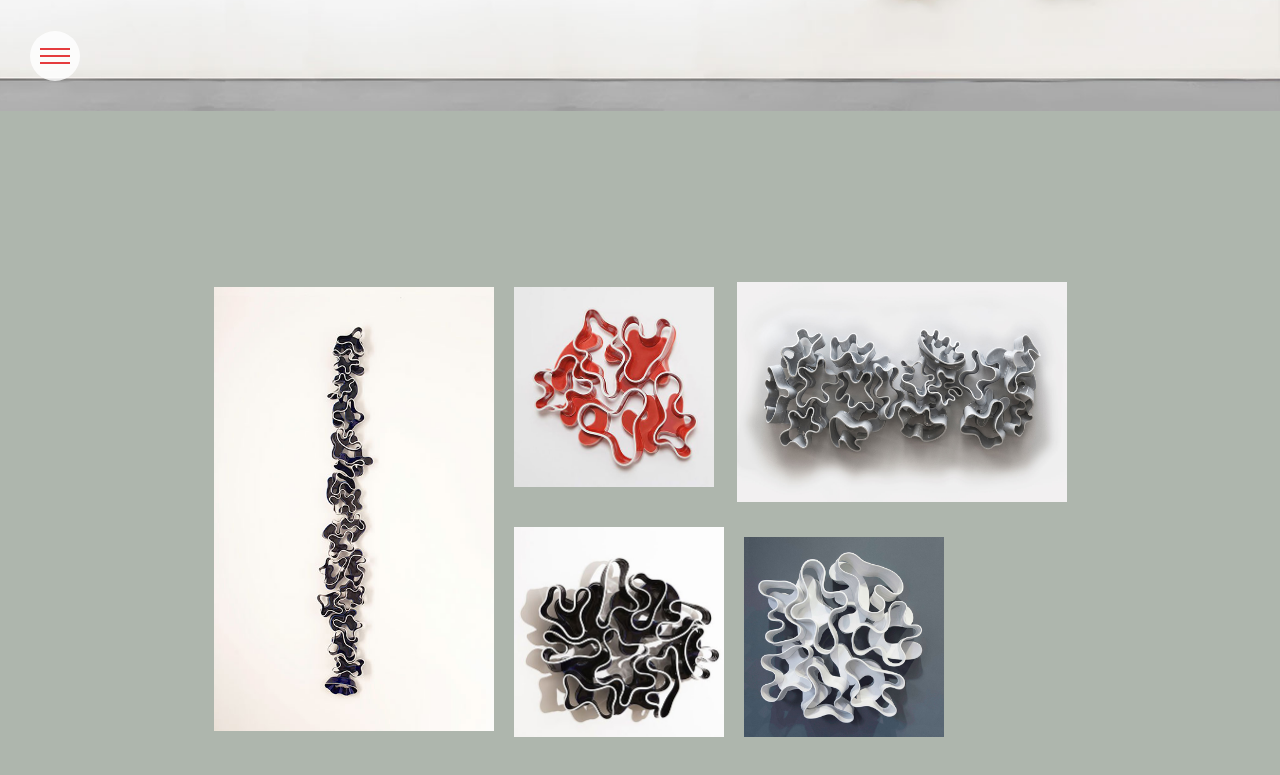
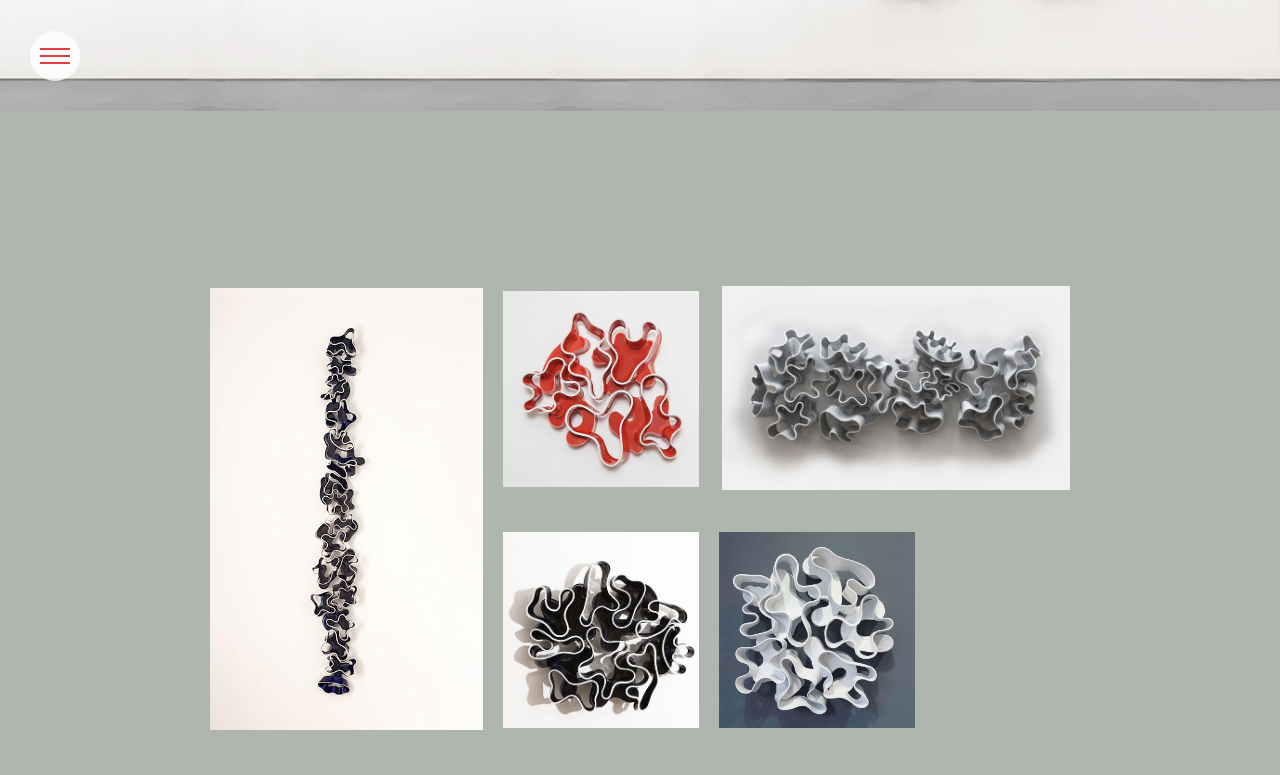
Before and after one commit to louisdeb/desaphilippi, a plain HTML site: page reflections.html in a window 1280 px wide. Shown: the part 689-1464 px from the top of the page. Drawn offline with Linux system fonts and the light colour scheme.

Commit message:
Fix reflections 2 image sizes

```diff
--- a/reflections.html
+++ b/reflections.html
@@ -50,17 +50,17 @@
       <div id='reflections-second'>
         <div id='reflections-box' class='flex-row'>
           <div>
-            <img src='images/reflections-1.jpg' width='280px'>
+            <img src='images/reflections-1.jpg' width='273px' height='442px'>
           </div>
 
           <div class='flex-column' style='margin-bottom: 4px'>
-            <div class='flex-row' style='margin-bottom: 10px'>
-              <img src='images/reflections-2.jpg' width='200px' style='margin-right: 23px; margin-top: 5px; margin-bottom: 30px'>
-              <img src='images/reflections-3.jpg' width='330px' height='220px' style='margin-bottom: -5px'>
+            <div class='flex-row' style='margin-bottom: 15px'>
+              <img src='images/reflections-2.jpg' width='196px' height='196px' style='margin-right: 23px;  margin-bottom: 30px'>
+              <img src='images/reflections-3.jpg' width='348px' height='204px' style='margin-top: -5px'>
             </div>
             <div class='flex-row'>
-              <img src='images/reflections-4.jpg' width='210px' style='margin-right: 20px'>
-              <img src='images/reflections-5.jpg' width='200px' style='margin-top: 10px'>
+              <img src='images/reflections-4.jpg' width='196px' height='196px' style='margin-right: 20px'>
+              <img src='images/reflections-5.jpg' width='196px' height='196px'>
             </div>
           </div>
         </div>
```
